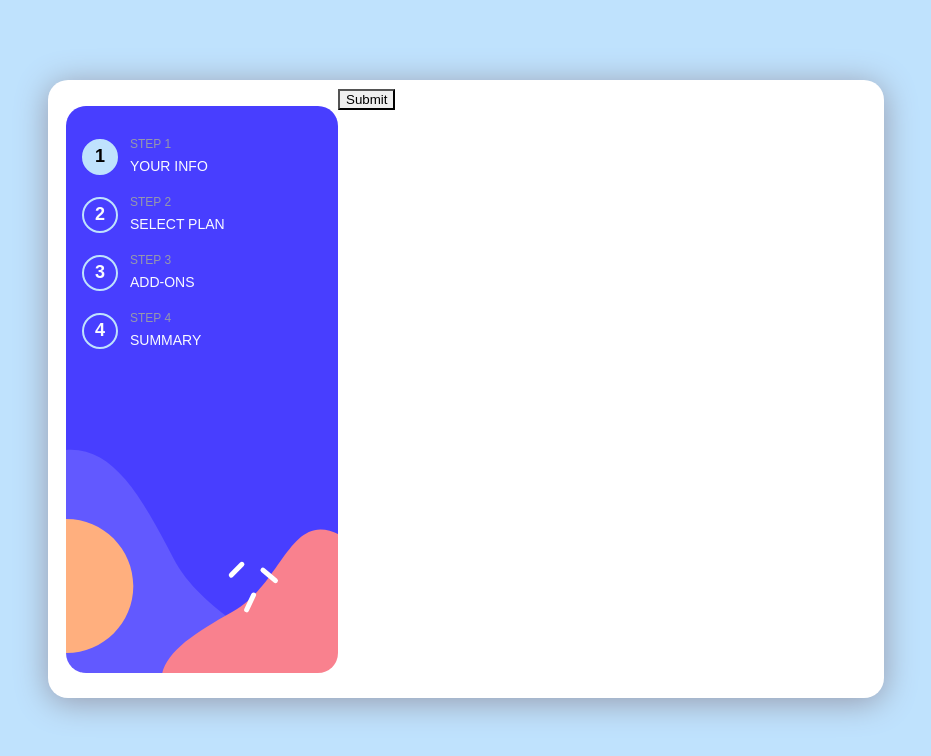
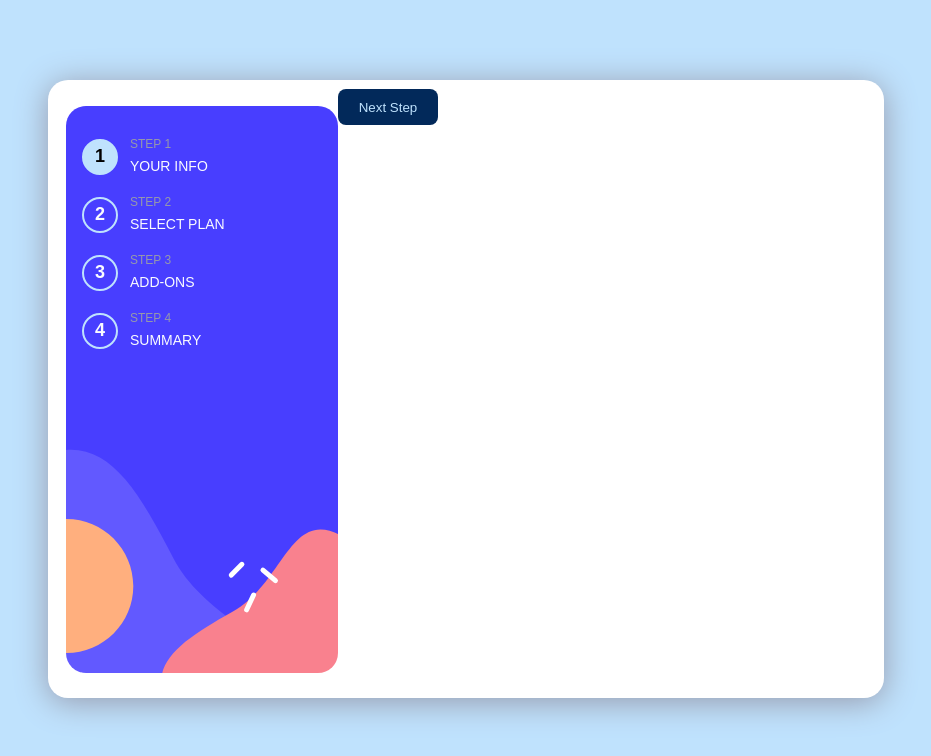
Before and after one commit to B4rsam/frontendmentors-multistepform, a React (Vite) app: page / in a window 1280 px wide. Shown: the top 756 px of the page, without its empty margins (174-1105 px from the left). Built offline with nearby package versions, Linux system fonts and the light colour scheme; the HTML template or start-up script is replaced by a standard one.

Commit message:
feat: submitButton styling

```diff
--- a/src/App.tsx
+++ b/src/App.tsx
@@ -16,7 +16,7 @@ function App() {
       <FormSteps changeStep={changeStep} step={step}/>
       <div className={s.rightBox}>
         <FormSection />
-        <SubmitSection />
+        <SubmitSection step={step} changeStep={changeStep}/>
       </div>
     </div>
   )
--- a/src/components/primitives/Button/button.module.sass
+++ b/src/components/primitives/Button/button.module.sass
@@ -17,3 +17,19 @@
         font-size: 18px
         font-weight: 700
         margin-right: 12px
+
+    &.submit
+        background-color: $primaryBlue
+        color: $primaryLightBlue
+        height: 36px
+        width: 100px
+        border-radius: 8px
+        border: none
+
+    &.back
+        height: 36px
+        width: 100px
+        border-radius: 8px
+        border: none
+        background-color: rgba(0,0,0,0)
+        color: $neutralGray
--- a/src/components/submitSection/SubmitSection.tsx
+++ b/src/components/submitSection/SubmitSection.tsx
@@ -1,10 +1,19 @@
+import { FC } from 'react'
 import Button from '../primitives/Button/Button'
 import s from './submitsection.module.sass'
 
-const SubmitSection = () => {
+
+type whereTo = 1 | 2 | 3 | 4
+interface submitSection {
+    step: number
+    changeStep: (where: whereTo) => void
+}
+
+const SubmitSection : FC<submitSection>= ({step, changeStep}) => {
     return (
         <div className={s.submitSection}>
-            <Button type="submit" children="Submit"/>
+            {step != 1 ? <Button type="back" children="Go Back" onClick={() => changeStep(step-1)} /> : null}
+            <Button type="submit" children={step == 4 ? "Submit" : "Next Step"} onClick={() => changeStep(step+1)}/>
         </div>
     )
 }
--- a/src/components/submitSection/submitsection.module.sass
+++ b/src/components/submitSection/submitsection.module.sass
@@ -2,4 +2,5 @@
 @import '../../assets/palette'
 
 .submitSection
-    align-items: right
+    display: flex
+    justify-content: space-between
--- a/src/utils/useViewController.tsx
+++ b/src/utils/useViewController.tsx
@@ -5,7 +5,7 @@ type whereTo = 1 | 2 | 3 | 4
 const useViewController = () => {
     const [step, setStep] = useState(1)
 
-    const changeStep = (where : whereTo) => {
+    const changeStep = (where : number) => {
         switch(where) {
             case 1:
                 setStep(1)
```
